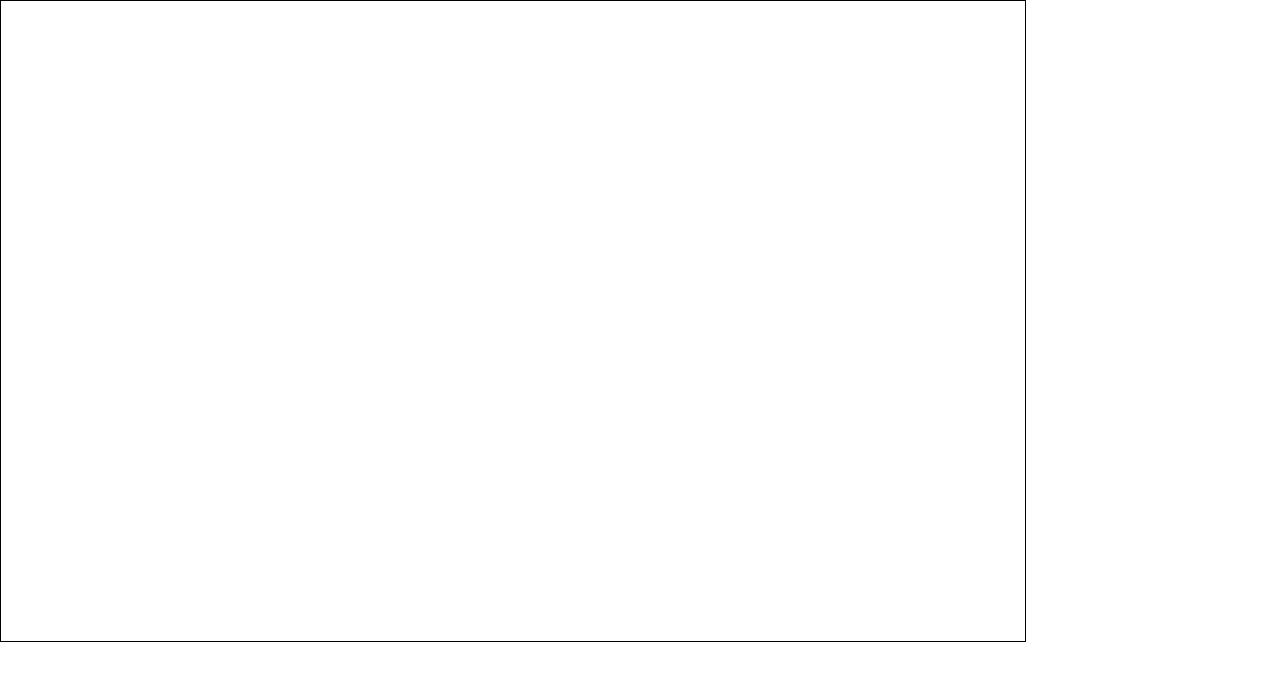
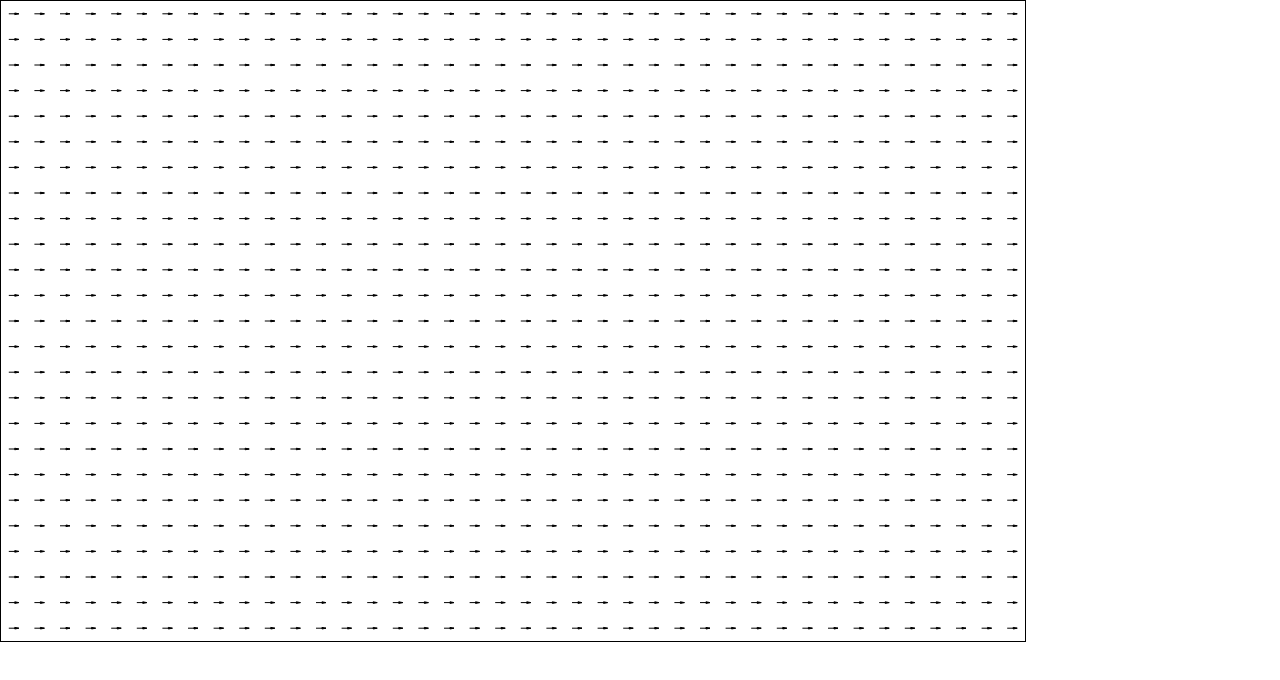
Before and after one commit to InnovationJamez/HTML-and-Java, a plain HTML site: page JavaScript/MovingChargeQuestionair/Field_Questionair.html in a window 1280 px wide. Drawn offline with Linux system fonts and the light colour scheme.

Commit message:
arrow field

```diff
--- a/JavaScript/MovingChargeQuestionair/Canvas_Object.js
+++ b/JavaScript/MovingChargeQuestionair/Canvas_Object.js
@@ -4,18 +4,45 @@ function Canvas_Object(canvasId) {
 	this.canvasId.height = window.innerHeight * 0.8;
 	this.context = this.canvasId.getContext("2d");
 
+	// for storing the charges
 	this.chargeList = [];
 	this.numCharges = 0;
 
+	// for storing the arrows
 	this.arrowList = [];
 	this.numArrows = 0;
 
+	// for creating the arrow field
+	this.rowNum = Math.floor(this.canvasId.height / 25);
+	this.columnNum = Math.floor(this.canvasId.width / 25);
+
+	// for storing the field probes
 	this.probeList = [];
 	this.numbProbes = 0;
 
 	// create arrows
+	this.createArrows = function() {
+		var arrowX, arrowY;
+		for(var i = 0; i < this.columnNum * this.rowNum; i++){
+		arrowX = ((i + this.columnNum) % this.columnNum) * this.canvasId.width /
+			this.columnNum + this.canvasId.width / (2 * this.columnNum);
+		arrowY = Math.floor(i / this.columnNum) * this.canvasId.height /
+			this.rowNum + this.canvasId.height / (2 * this.rowNum);
+		this.arrowList.push(new Field_Arrow(arrowX,arrowY));
+		}
+	}
 
 	// update arrows
+
+	this.updateArrows = function() {
+		this.numArrows = this.arrowList.length;
+
+		for(var i = 0; i < this.numArrows; i++) {
+			console.log(this.arrowList[i]);
+			this.arrowList[i].update(this.chargeList);
+			this.arrowList[i].draw(this.context);
+		}
+	}
 
 
 	// create charge
@@ -32,3 +59,5 @@ function Canvas_Object(canvasId) {
 }
 
 var canOne = new Canvas_Object("canvasOne");
+canOne.createArrows();
+canOne.updateArrows();
--- a/JavaScript/MovingChargeQuestionair/Field_Arrow.js
+++ b/JavaScript/MovingChargeQuestionair/Field_Arrow.js
@@ -28,6 +28,7 @@ function Charge(x, y, q) {
 		c.strokeStyle = "black";
 		c.stroke;
 	}
+
 }
 
 function Field_Arrow(x, y) {
@@ -65,17 +66,7 @@ Field_Arrow.prototype = {
 	len:10
 };
 
-Field_Probe.prototype.update = function(chargeList) {
-
-	var chargeListLength = chargeList.length;
-
-	for(var i = 0; i < chargeListLength; i++){
-		this.getComponents();
-	}
-
-}
-
-Field_Probe.prototype.getComponents = function(chargeList) {
+Field_Arrow.prototype.getComponents = function(chargeList) {
 	var tempAngle;
 	var xDis = 0; // x displacement
 	var yDis = 0; // y displacement
@@ -129,7 +120,7 @@ Field_Probe.prototype.getComponents = function(chargeList) {
 	this.yField.push(yComp);
 }
 
-Field_Probe.prototype.getComponentSum = function() {
+Field_Arrow.prototype.getComponentSum = function() {
 	if(this.xField.length > 0 && this.yField.length > 0) {
 
 		this.xFieldSum = getSum(this.xField);
@@ -153,6 +144,16 @@ Field_Probe.prototype.getComponentSum = function() {
 	}
 }
 
+Field_Arrow.prototype.update = function(chargeList) {
+	var chargeListLength = chargeList.length;
+
+	for(var i = 0; i < chargeListLength; i++){
+		this.getComponents();
+	}
+
+	this.getComponentSum();
+}
+
 function Field_Probe(x, y) {
 	this.x = x;
 	this.y = y;
--- a/JavaScript/MovingChargeQuestionair/Field_Questionair.html
+++ b/JavaScript/MovingChargeQuestionair/Field_Questionair.html
@@ -20,7 +20,7 @@
 
 	<canvas id = "canvasOne"></canvas>
 
-
+	<script src="Field_Arrow.js"></script>
 	<script src="Canvas_Object.js"></script>
 
 </body>
```
